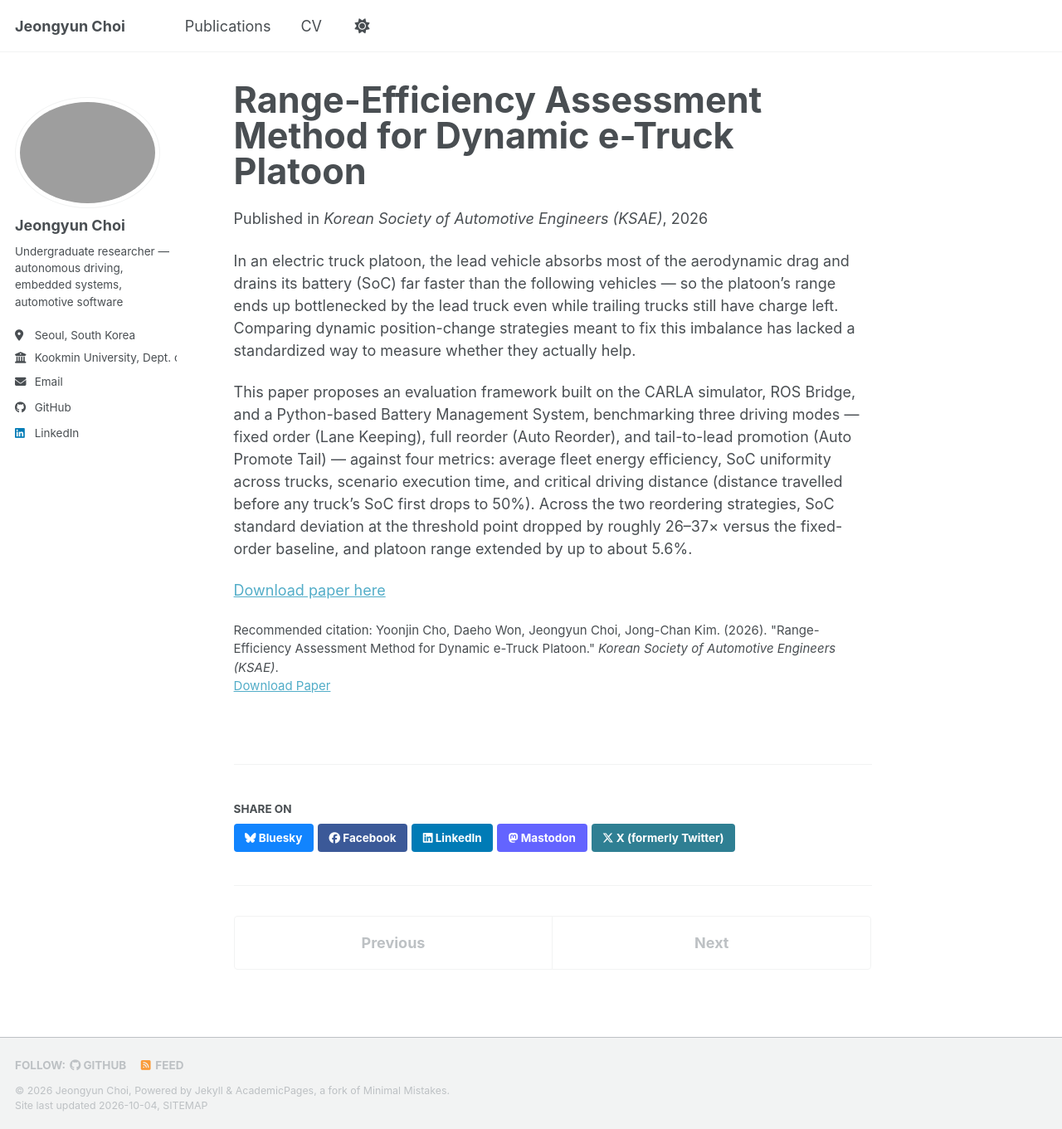
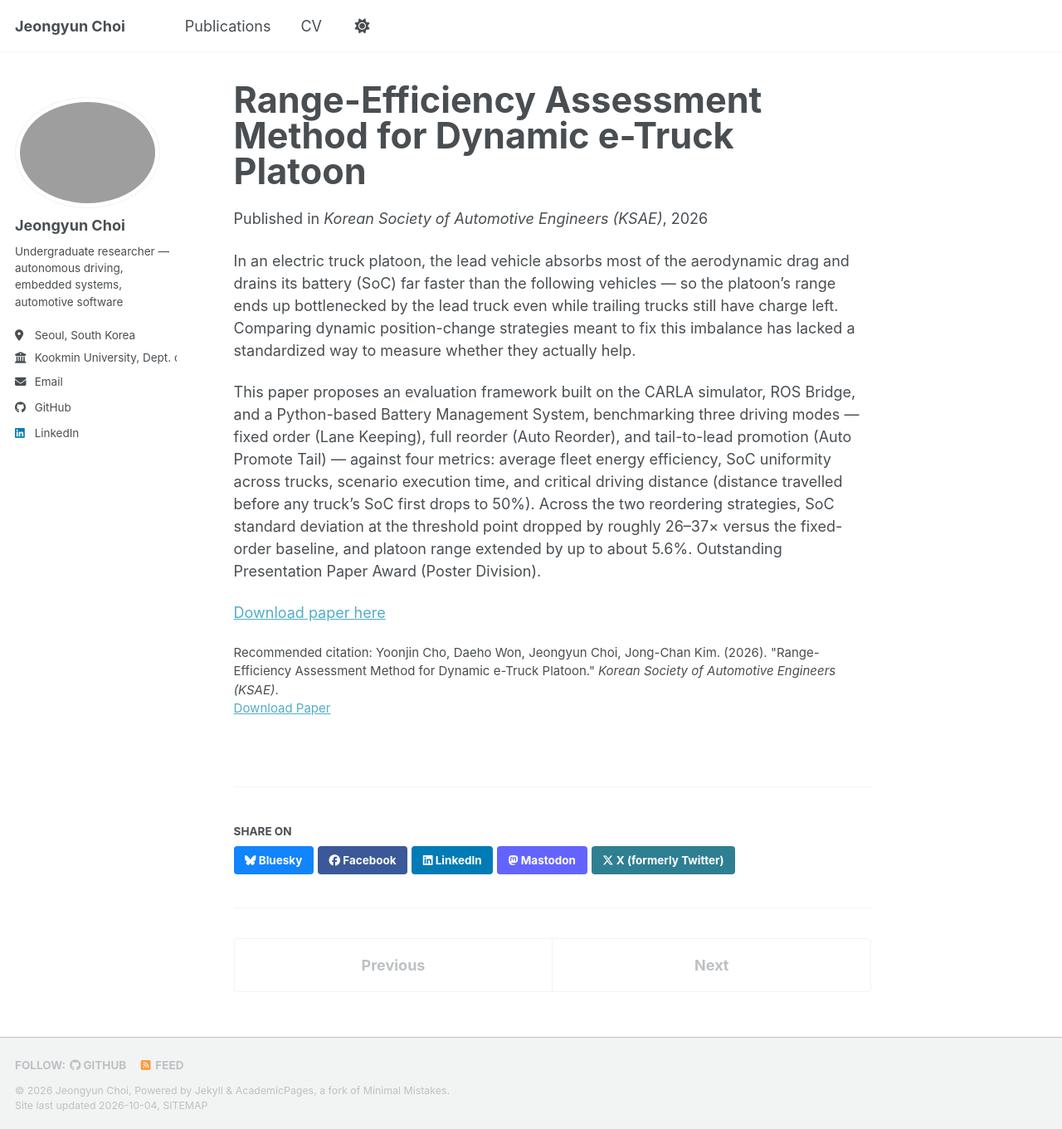
Before and after one commit to choijeongyun12/choijeongyun12.github.io, a Jekyll site: the page built from _publications/2026-01-01-range-efficiency-assessment-method-for-dynamic-e-truck-platoon.md, in a window 1280 px wide and 1361 px high. Shown: the whole window at 83% size. Built offline with Jekyll 4.4.1, drawn with Linux system fonts in a browser that asks for light colours; a style sheet for code colours, icons or effects is not loaded.

Commit message:
Rename KSAE Spring 2026 award to Outstanding Presentation Paper Award

```diff
--- a/_publications/2026-01-01-range-efficiency-assessment-method-for-dynamic-e-truck-platoon.md
+++ b/_publications/2026-01-01-range-efficiency-assessment-method-for-dynamic-e-truck-platoon.md
@@ -12,6 +12,6 @@ citation: 'Yoonjin Cho, Daeho Won, Jeongyun Choi, Jong-Chan Kim. (2026). &quot;R
 
 In an electric truck platoon, the lead vehicle absorbs most of the aerodynamic drag and drains its battery (SoC) far faster than the following vehicles &mdash; so the platoon's range ends up bottlenecked by the lead truck even while trailing trucks still have charge left. Comparing dynamic position-change strategies meant to fix this imbalance has lacked a standardized way to measure whether they actually help.
 
-This paper proposes an evaluation framework built on the CARLA simulator, ROS Bridge, and a Python-based Battery Management System, benchmarking three driving modes &mdash; fixed order (Lane Keeping), full reorder (Auto Reorder), and tail-to-lead promotion (Auto Promote Tail) &mdash; against four metrics: average fleet energy efficiency, SoC uniformity across trucks, scenario execution time, and critical driving distance (distance travelled before any truck's SoC first drops to 50%). Across the two reordering strategies, SoC standard deviation at the threshold point dropped by roughly 26&ndash;37&times; versus the fixed-order baseline, and platoon range extended by up to about 5.6%.
+This paper proposes an evaluation framework built on the CARLA simulator, ROS Bridge, and a Python-based Battery Management System, benchmarking three driving modes &mdash; fixed order (Lane Keeping), full reorder (Auto Reorder), and tail-to-lead promotion (Auto Promote Tail) &mdash; against four metrics: average fleet energy efficiency, SoC uniformity across trucks, scenario execution time, and critical driving distance (distance travelled before any truck's SoC first drops to 50%). Across the two reordering strategies, SoC standard deviation at the threshold point dropped by roughly 26&ndash;37&times; versus the fixed-order baseline, and platoon range extended by up to about 5.6%. Outstanding Presentation Paper Award (Poster Division).
 
 [Download paper here](/files/range-efficiency-assessment-method-for-dynamic-e-truck-platoon.pdf)
```
Also changed, not shown: _pages/cv.md (+1 -1 lines).
